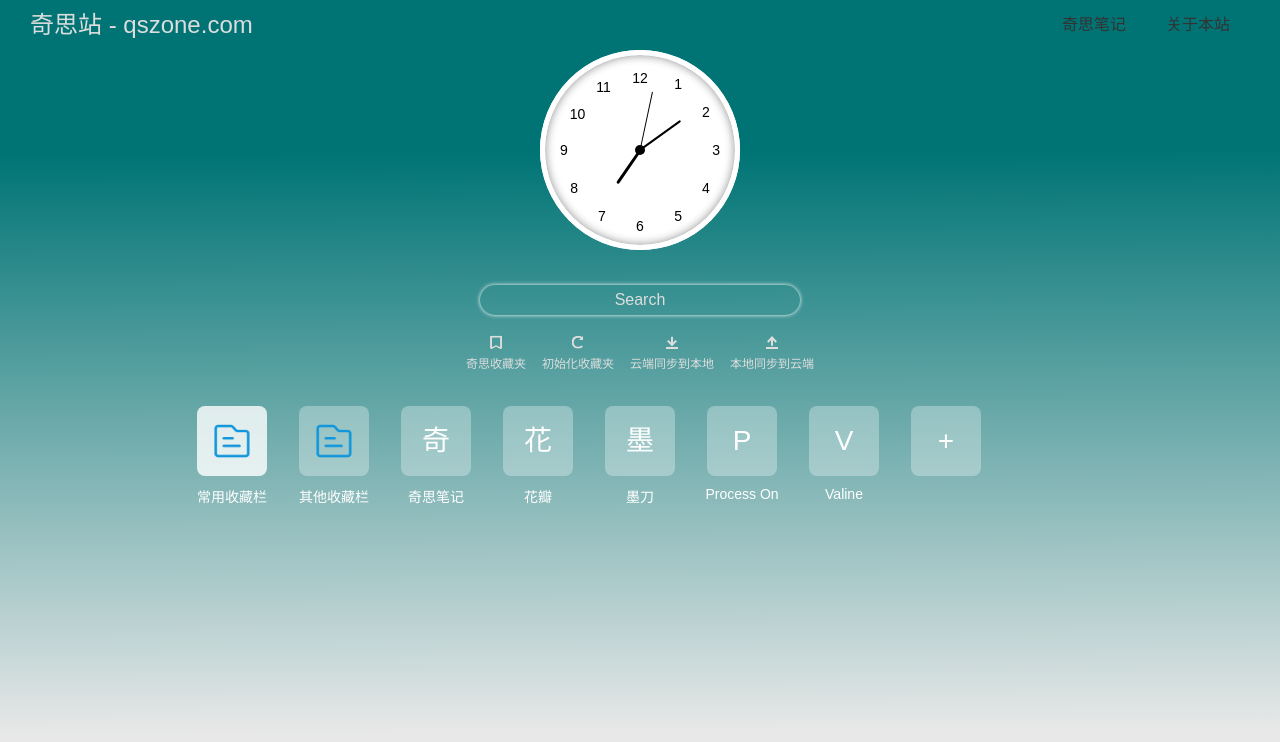
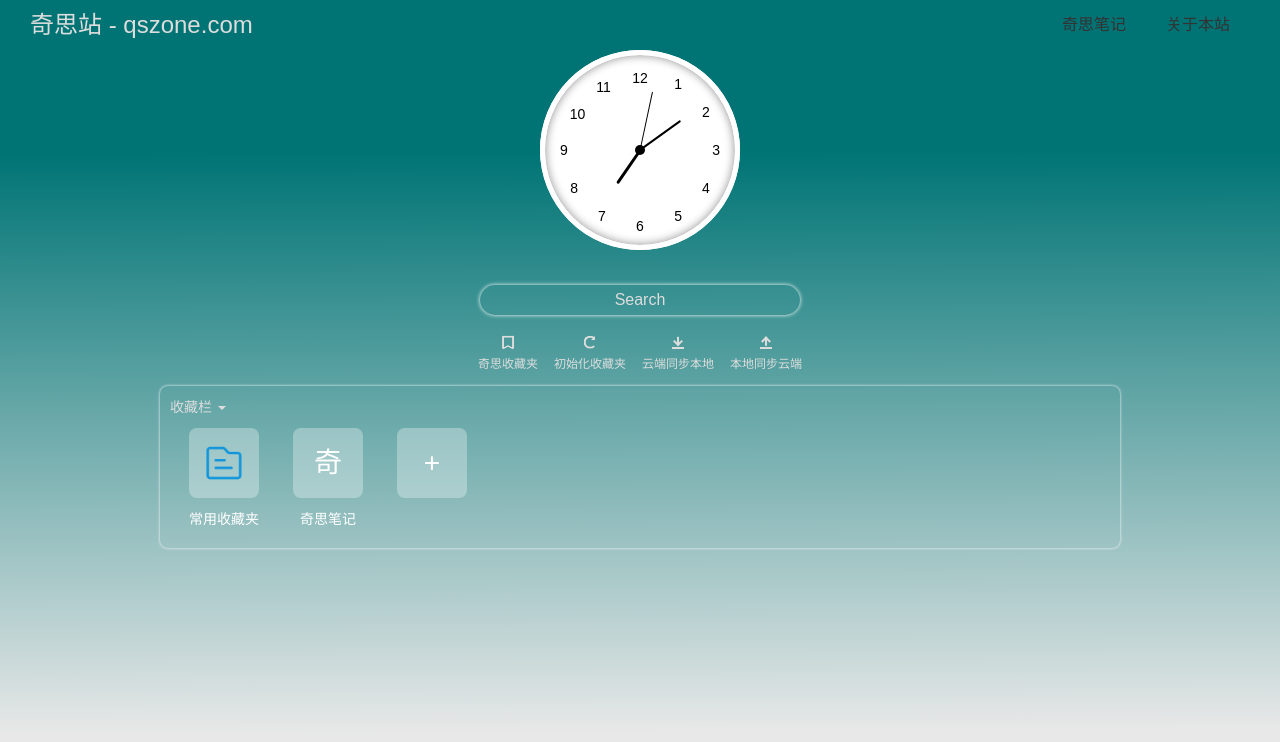
Before and after one commit to zclzone/zclzone.github.io, a Vue app: page /#/ in a window 1280 px wide. Shown: the top 742 px of the page. Built offline with nearby package versions, Linux system fonts and the light colour scheme.

Commit message:
完善多文件夹功能

```diff
--- a/src/components/css-icon.vue
+++ b/src/components/css-icon.vue
@@ -158,4 +158,46 @@ i {
   -ms-transform: translate(-50%, 0.2em) rotate(-45deg) skew(15deg, 15deg);
   transform: translate(-50%, 0.2em) rotate(-45deg) skew(15deg, 15deg);
 }
+
+.icon-forward::before {
+  height: 0.65em;
+  width: 0.65em;
+  border-style: solid;
+  border-width: 2px 0 0 2px;
+  -ms-transform: translate(-50%, -50%) rotate(135deg);
+  transform: translate(-50%, -50%) rotate(135deg);
+}
+.icon-forward::after {
+  width: 0.8em;
+  border-top: 2px solid;
+  left: 45%;
+}
+
+.icon-right::before {
+  border: 0.2em solid transparent;
+  border-left-color: currentColor;
+  -ms-transform: translate(-25%, -50%);
+  transform: translate(-25%, -50%);
+}
+
+.icon-down::before {
+  border: 0.2em solid transparent;
+  border-top-color: currentColor;
+  -ms-transform: translate(-50%, -25%);
+  transform: translate(-50%, -25%);
+}
+
+.icon-top::before {
+  border: 0.2em solid transparent;
+  border-bottom-color: currentColor;
+  -ms-transform: translate(-50%, -75%);
+  transform: translate(-50%, -75%);
+}
+
+.icon-left::before {
+  border: 0.2em solid transparent;
+  border-right-color: currentColor;
+  -ms-transform: translate(-50%, -75%);
+  transform: translate(-50%, -75%);
+}
 </style>
--- a/src/layout/main/favorites/favorites.js
+++ b/src/layout/main/favorites/favorites.js
@@ -7,46 +7,84 @@ const state = () => {
     favorite: {
       seq: '',
       title: '',
+      type: '',
       url: '',
       img: '',
     },
-    currentFavo: null,
-    currentFavoType: '常用收藏栏',
+    oprOption: {
+      left: 0,
+      top: 0,
+      isShow: false
+    },
+    favoMenu: [],
     showAdd: false,
-    favorites: {
-      '常用收藏栏': [
+    favorites: [
+      {
+        seq: 0,
+        type: 'Folder',
+        title: '常用收藏夹',
+        img: '',
+        files: [
+          {
+            seq: 0,
+            type: 'Folder',
+            title: '子收藏夹',
+            img: '',
+            files: [
+              {
+                seq: 0,
+                type: 'Folder',
+                title: '孙收藏夹',
+                img: '',
+                files: []
+              }
+            ]
+          },
           {
             seq: 1,
+            type: 'File',
             title: "奇思笔记",
             url: "https://qszone.com/blog",
             img: ""
           },
           {
             seq: 2,
+            type: 'File',
             title: "花瓣",
             url: "https://huaban.com/",
             img: ""
           },
           {
             seq: 3,
+            type: 'File',
             title: "墨刀",
             url: "https://modao.cc/dashboard/me",
             img: ""
           },
           {
             seq: 4,
+            type: 'File',
             title: "Process On",
             url: "https://processon.com/diagrams",
             img: ""
           },
           {
             seq: 5,
+            type: 'File',
             title: "Valine",
             url: "https://valine.js.org",
             img: ""
           }
         ]
       },
+      {
+        seq: 1,
+        type: 'File',
+        title: "奇思笔记",
+        url: "https://qszone.com/blog",
+        img: ""
+      },
+    ],
     initFavorites() {
       const localFavorites = localStorage.getItem('favorites')
       if (localFavorites) {
@@ -57,42 +95,46 @@ const state = () => {
     },
     addFavorites() {
       this.showAdd = false
-      if (!this.favorite || !this.favorite.title || !this.favorite.url) {
+      if (!this.favorite || !this.favorite.title) {
         this.cancleAdd()
         return
       }
-      this.favorites[this.currentFavoType] = this.favorites[this.currentFavoType] && this.favorites[this.currentFavoType] || []
-      const index = this.favorites[this.currentFavoType].findIndex(item => item.seq === this.favorite.seq && item.title === this.favorite.title)
-      console.log(index)
+      let lastFolder = this.favorites
+      for (const item of this.favoMenu) {
+        lastFolder = lastFolder.find((favo) => favo.title === item).files
+      }
+      this.favorite.type = this.favorite.type || 'File'
+      if (this.favorite.type === 'Folder' && !this.favorite.files) {
+        this.favorite.files = []
+      }
+      const index = lastFolder.findIndex(item => item.seq === this.favorite.seq && item.title === this.favorite.title)
       if (index !== -1) {
-        this.favorites[this.currentFavoType][index] = this.favorite
+        lastFolder[index] = this.favorite
       } else {
-        this.favorites[this.currentFavoType].push({ ...this.favorite, seq: this.favorites[this.currentFavoType].length + 1 })
+        lastFolder.push({ ...this.favorite, seq: lastFolder.length })
       }
       localStorage.setItem('favorites', JSON.stringify(this.favorites))
-      this.favorite = {
-        seq: '',
-        title: '',
-        url: '',
-        img: '',
+      this.favorite = {}
+    },
+    showOpr(favorite, e) {
+      this.favorite = favorite
+      this.oprOption.isShow = true
+      this.oprOption.left = e.clientX
+      this.oprOption.top = e.clientY
+    },
+    removeFavorites() {
+      let lastFolder = this.favorites
+      for (const item of this.favoMenu) {
+        lastFolder = lastFolder.find((favo) => favo.title === item).files
       }
-    },
-    removeFavorites(favorite) {
-      this.favorites[this.currentFavoType].splice(this.favorites[this.currentFavoType].indexOf(favorite), 1)
+      lastFolder.splice(lastFolder.indexOf(this.favorite), 1)
       localStorage.setItem('favorites', JSON.stringify(this.favorites))
     },
-    updateFavorites(favorite) {
-      this.favorite = favorite
-      this.showAdd = true
+    updateFavorites() {
     },
     cancleAdd() {
       this.showAdd = false
-      this.favorite = {
-        seq: '',
-        title: '',
-        url: '',
-        img: '',
-      }
+      this.favorite = {}
     },
     async getFavorites(owner) {
       if (!owner || !confirm('此操作将会覆盖您本地收藏，请确保已将本地收藏同步到云端，继续？')) return
--- a/src/layout/main/favorites/index.vue
+++ b/src/layout/main/favorites/index.vue
@@ -11,37 +11,47 @@
       </div>
       <div class="sync-item" @click="syncToLocal">
         <css-icon icon="icon-download" />
-        <span>云端同步到本地</span>
+        <span>云端同步本地</span>
       </div>
 
       <div class="sync-item" @click="syncToRemote">
         <css-icon icon="icon-upload" />
-        <span>本地同步到云端</span>
+        <span>本地同步云端</span>
       </div>
     </div>
+    <div class="favorites-nav">
+      <ul class="favorites-menu">
+        <li class="menu-item">
+          <span @click="favoMenu.length = 0">收藏栏</span>
+          <css-icon icon="icon-right" v-if="favoMenu.length" />
+          <css-icon icon="icon-down" v-else></css-icon>
+        </li>
+        <li class="menu-item" v-for="(item,index) in favoMenu" :key="index">
+          <span @click="favoMenu.length = index + 1">{{item}}</span>
+          <css-icon icon="icon-right" v-if="index + 1 < favoMenu.length" />
+          <css-icon icon="icon-down" v-else></css-icon>
+        </li>
+      </ul>
       <ul class="favorites-box">
-      <li :class="{'favorites-item':true,'current':currentFavoType === '常用收藏栏'}">
-        <a href="#" @click.prevent="currentFavoType = '常用收藏栏'">
-          <img src="@/assets/imgs/folder.png" />
-        </a>
-        <span>常用收藏栏</span>
-      </li>
-      <li :class="{'favorites-item':true,'current':currentFavoType === '其他收藏栏'}">
-        <a href="#" @click.prevent="currentFavoType = '其他收藏栏'">
-          <img src="@/assets/imgs/folder.png" />
-        </a>
-        <span>其他收藏栏</span>
-      </li>
-      <li class="favorites-item" v-for="item in favorites[currentFavoType]" :key="item">
-        <a :href="item.url" @contextmenu.prevent="currentFavo=item" target="_blank">
+        <li class="favorites-item" v-for="(item,index) in curFavorites" :key="index">
+          <a
+            :href="item.url"
+            @contextmenu.prevent="showOpr(item,$event)"
+            target="_blank"
+            v-if="item.type === 'File'"
+          >
             <img v-if="item.img" :src="item.img" />
             <span v-else>{{item.title[0]}}</span>
           </a>
+          <a
+            href="#"
+            v-else
+            @click.prevent="favoMenu.push(item.title)"
+            @contextmenu.prevent="showOpr(item,$event)"
+          >
+            <img src="@/assets/imgs/folder.png" />
+          </a>
           <span>{{item.title}}</span>
-        <div class="favorite-opr" v-show="item === currentFavo">
-          <div class="opr-item" @click="removeFavorites(item)">删除</div>
-          <div class="opr-item" @click="updateFavorites(item)">修改</div>
-        </div>
         </li>
         <li class="favorites-item">
           <a href="#" @click.prevent="showAdd = true">+</a>
@@ -59,18 +69,32 @@
         <i class="blank"></i>
         <i class="blank"></i>
       </ul>
-    <div class="add-box" v-if="showAdd">
+    </div>
+
+    <div
+      class="favorite-opr"
+      v-show="oprOption.isShow"
+      :style="`left:${oprOption.left}px;top:${oprOption.top}px`"
+    >
+      <div class="opr-item" @click="removeFavorites">删除</div>
+      <div class="opr-item" @click="showAdd=true">修改</div>
+    </div>
+    <div class="add-box" v-show="showAdd">
+      <div class="input-item">
+        <input type="radio" class="radio" name="type" v-model="favorite.type" value="Folder" />文件夹
+        <input type="radio" class="radio" name="type" v-model="favorite.type" value="File" />书签
+      </div>
       <div class="input-item">
         <label>名称</label>
-        <input type="text" v-model="favorite.title" />
+        <input type="text" class="text" v-model="favorite.title" />
       </div>
       <div class="input-item">
         <label>地址</label>
-        <input type="text" v-model="favorite.url" />
+        <input type="text" class="text" v-model="favorite.url" />
       </div>
       <div class="input-item">
         <label>图标</label>
-        <input type="text" v-model="favorite.img" />
+        <input type="text" class="text" v-model="favorite.img" />
       </div>
       <button @click="addFavorites">保存</button>
       <div class="close" @click="cancleAdd">
@@ -91,11 +115,21 @@ export default {
     favoState.initFavorites()
     document.addEventListener('click', (e) => {
       e.stopPropagation()
-      favoState.currentFavo = null
+      // favoState.favorite = null
+      favoState.oprOption.isShow = false
     })
     return {
       ...toRefs(favoState),
     }
+  },
+  computed: {
+    curFavorites() {
+      let curFavorites = this.favorites
+      for (const item of this.favoMenu) {
+        curFavorites = curFavorites.find((favo) => favo.title === item).files
+      }
+      return curFavorites
+    },
   },
   components: {
     CssIcon,
@@ -108,6 +142,8 @@ export default {
   margin-top: 20px;
   width: 100%;
   min-width: 320px;
+  padding-left: 15px;
+  padding-right: 15px;
   .sync-box {
     display: flex;
     justify-content: center;
@@ -134,12 +170,31 @@ export default {
       }
     }
   }
+  .favorites-nav {
+    box-shadow: 0 0 3px #fff;
+    border-radius: 8px;
+    width: 100%;
+    max-width: 960px;
+    margin: 15px auto;
+    padding: 5px 10px;
+    .favorites-menu {
+      width: 100%;
+      display: flex;
+      justify-content: flex-start;
+      color: #ddd;
+      margin: 5px 0;
+      .menu-item {
+        font-size: 14px;
+        margin-right: 5px;
+        cursor: pointer;
+        &:hover {
+          color: #fff;
+        }
+      }
+    }
     .favorites-box {
       width: 100%;
-    max-width: 960px;
-    height: calc(100vh - 450px);
-    padding: 0 20px 25px;
-    margin: 30px auto 0;
+      max-height: calc(100vh - 500px);
       text-align: center;
       display: flex;
       flex-wrap: wrap;
@@ -153,7 +208,7 @@ export default {
       }
       @media screen and (max-width: 600px) {
         & {
-        height: calc(100vh - 250px);
+          max-height: calc(100vh - 250px);
         }
       }
       .favorites-item {
@@ -190,10 +245,14 @@ export default {
             width: 100%;
           }
         }
+      }
+      .blank {
+        width: 100px;
+      }
+    }
+  }
   .favorite-opr {
     position: absolute;
-        left: 50%;
-        top: 50%;
     color: #333;
     background: #fff;
     border-radius: 8px;
@@ -214,11 +273,6 @@ export default {
       }
     }
   }
-    }
-    .blank {
-      width: 100px;
-    }
-  }
   .add-box {
     position: absolute;
     z-index: 999;
@@ -231,12 +285,23 @@ export default {
     text-align: center;
     .input-item {
       line-height: 45px;
+      font-size: 16px;
       label {
         text-align: left;
         display: inline-block;
         width: 50px;
       }
-      input {
+      .radio {
+        border: 2px solid #ddd;
+        width: 15px;
+        height: 15px;
+        border-radius: 50%;
+        margin: 0 10px;
+        &:checked {
+          background-color: #666;
+        }
+      }
+      .text {
         width: calc(100% - 50px);
         height: 30px;
         border: 1px solid #ddd;
```
Lines whose indentation alone changed are shown as unchanged.
